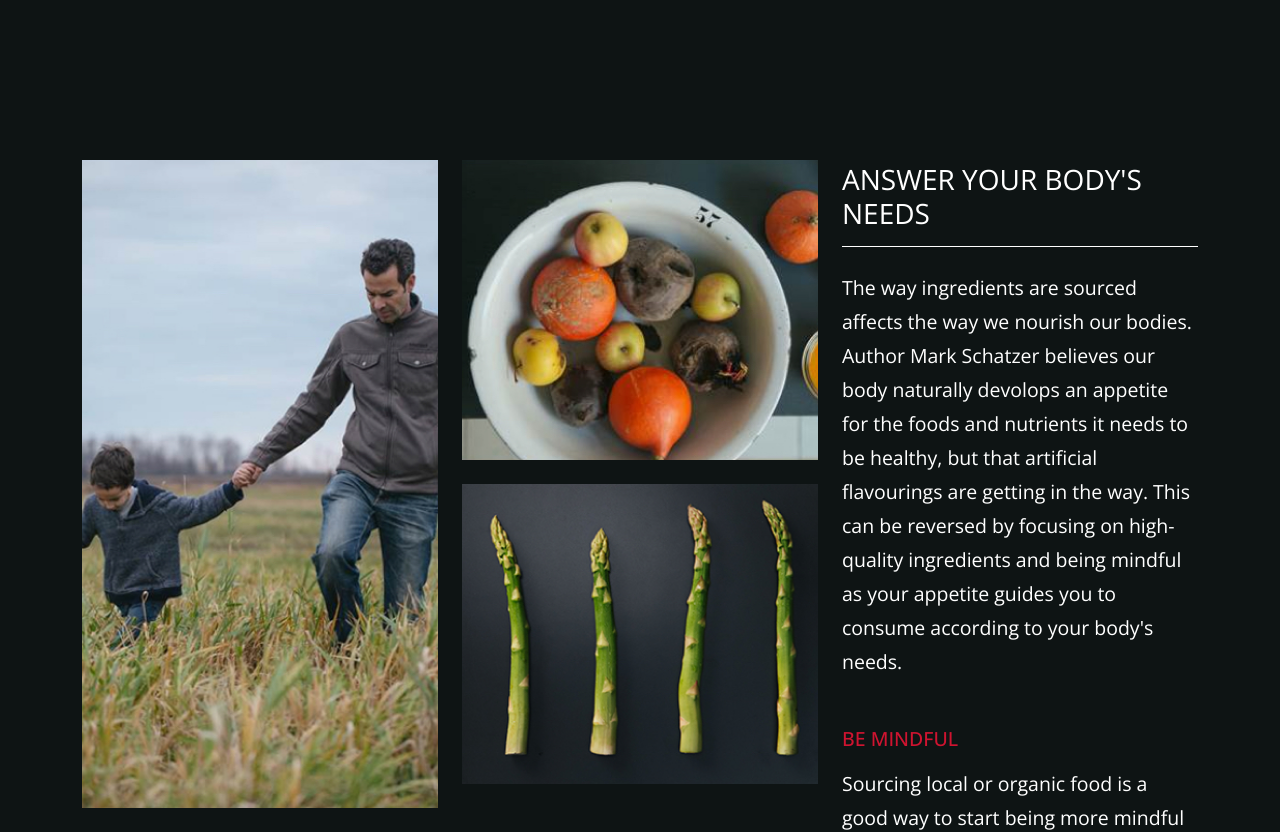
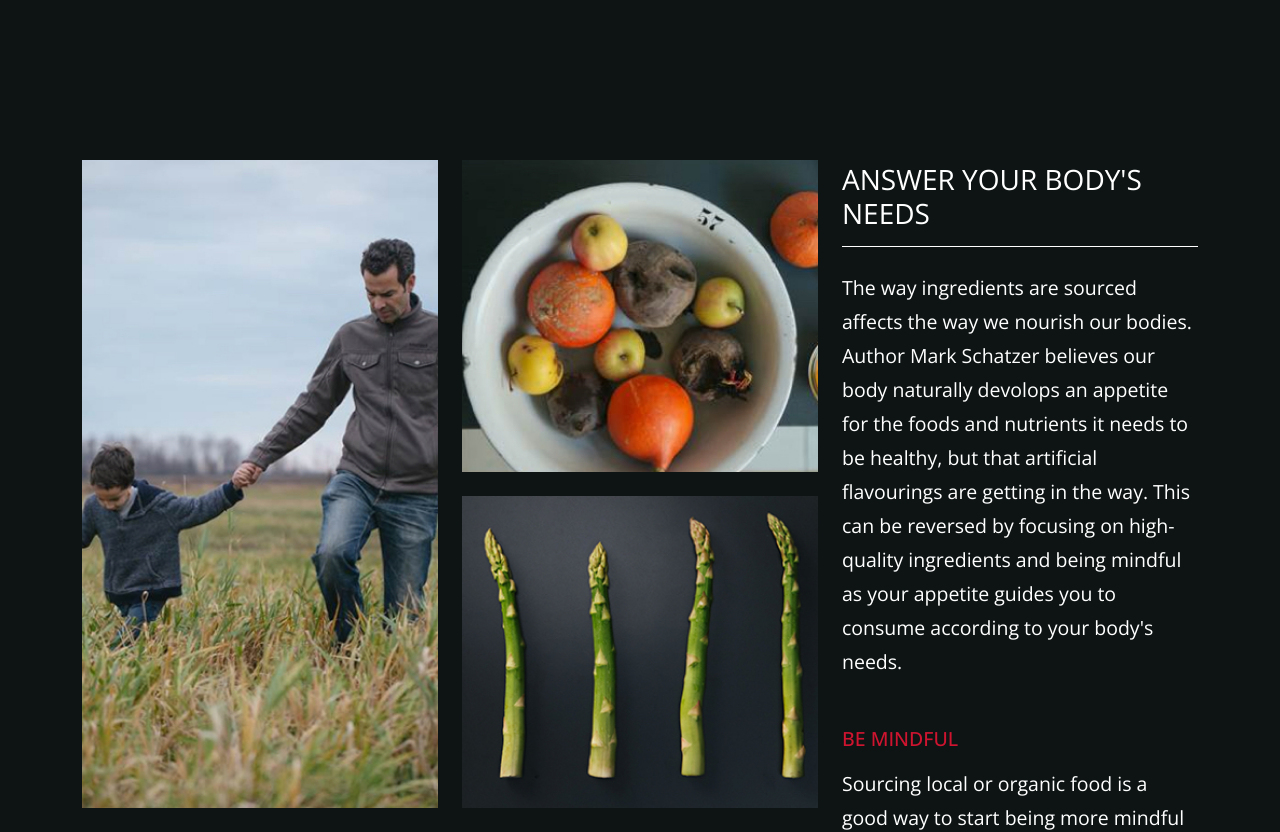
Before and after one commit to iamjbpv/orchard-jbpv, a React (Create React App) app: page / in a window 1280 px wide. Shown: the top 832 px of the page. Built offline with nearby package versions, Linux system fonts and the light colour scheme.

Commit message:
updated the Vercel app link to the readme file and fix minor sizing issue.

```diff
--- a/src/components/InfoSection/InfoSection.scss
+++ b/src/components/InfoSection/InfoSection.scss
@@ -20,7 +20,7 @@
     flex-direction: column;
     align-items: flex-start;
     width: 100%;
-    height: 624px;
+    height: 100%;
     gap: 24px;
 
     div {
```
Also changed, not shown: 1 other file (tests, documents, lock files or other folders).
